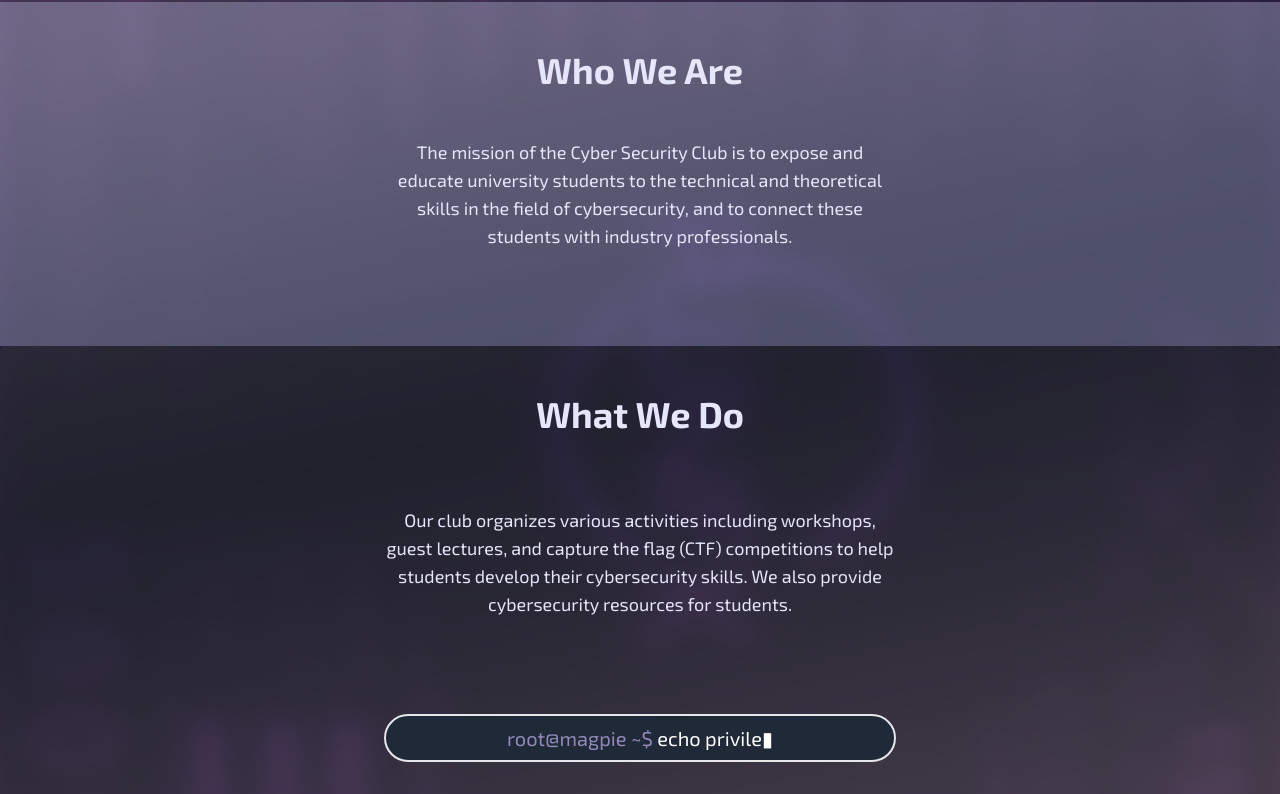
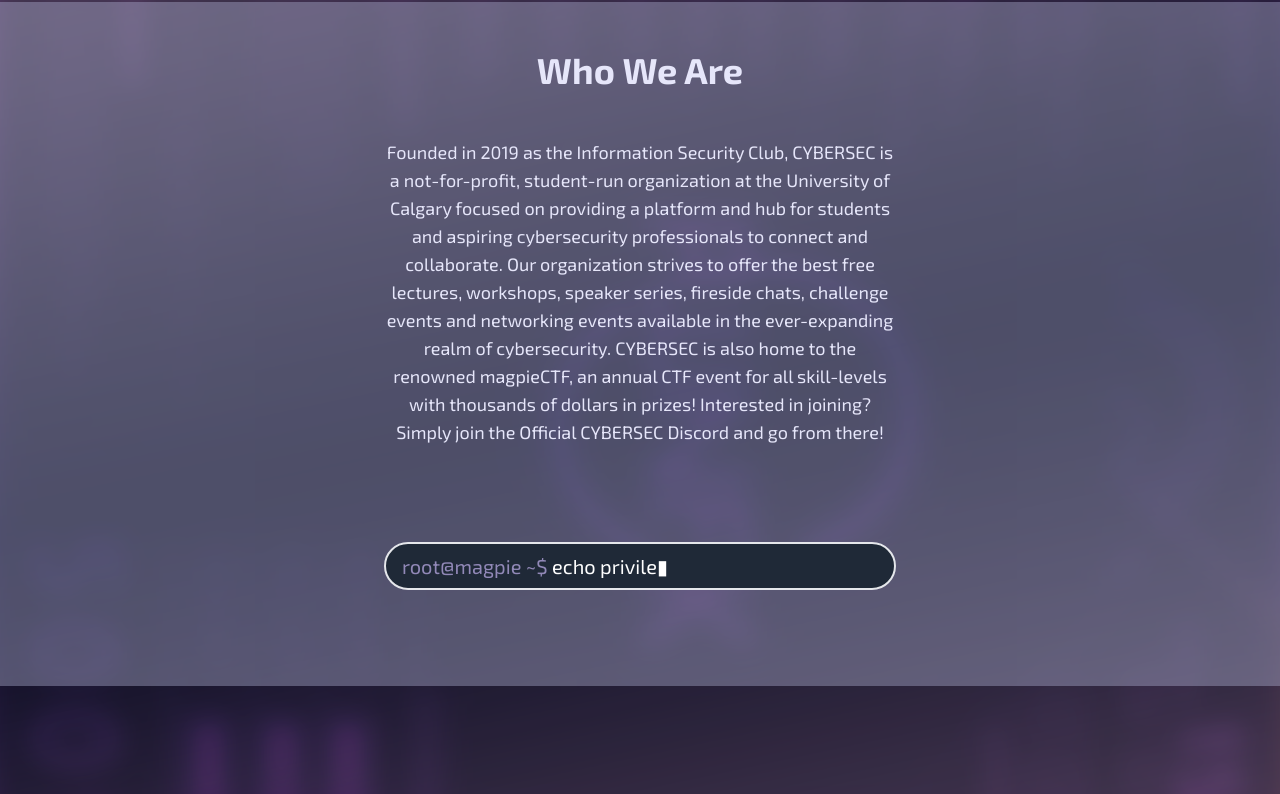
Before and after one commit to infosec-ucalgary/website, a React (Vite) app: page / in a window 1280 px wide. Shown: the part 800-1594 px from the top of the page. Built offline with nearby package versions, Linux system fonts and the light colour scheme.

Commit message:
added liam's card and updated "Who we are" section

```diff
--- a/src/data/execs.ts
+++ b/src/data/execs.ts
@@ -62,4 +62,12 @@
     position: "Director",
     card: "/images/cards/EC2_B01-Director_Christina.webp",
   },
+
+  {
+    id: 10,
+    firstName: "Liam",
+    lastName: "Major",
+    position: "VP Academic",
+    card: "/images/cards/EC2_A09-VPAcademic_Liam.webp",
+  }
 ];
--- a/src/views/Home.tsx
+++ b/src/views/Home.tsx
@@ -42,26 +42,20 @@
           <p className="text-center text-4xl font-bold">Who We Are</p>
           <div className="w-5/6 md:w-2/3 xl:w-2/5 mx-auto py-12">
             <p className="text-center text-lg">
-              The mission of the Cyber Security Club is to expose and educate
-              university students to the technical and theoretical skills in the
-              field of cybersecurity, and to connect these students with
-              industry professionals.
+              Founded in 2019 as the Information Security Club, CYBERSEC is a
+              not-for-profit, student-run organization at the University of
+              Calgary focused on providing a platform and hub for students and
+              aspiring cybersecurity professionals to connect and collaborate.
+              Our organization strives to offer the best free lectures,
+              workshops, speaker series, fireside chats, challenge events and
+              networking events available in the ever-expanding realm of
+              cybersecurity. CYBERSEC is also home to the renowned magpieCTF, an
+              annual CTF event for all skill-levels with thousands of dollars in
+              prizes! Interested in joining? Simply join the Official CYBERSEC
+              Discord and go from there!
             </p>
           </div>
-        </section>
-        <section
-          className="w-full bg-dark-gray py-12 text-center text-lavendar bg-opacity-40 rounded"
-          data-aos="slide-left"
-        >
-          <p className="text-4xl font-bold mb-6">What We Do</p>
-          <div className="w-5/6 md:w-2/3 xl:w-2/5 mx-auto py-12">
-            <p className="text-center text-lg">
-              Our club organizes various activities including workshops, guest
-              lectures, and capture the flag (CTF) competitions to help students
-              develop their cybersecurity skills. We also provide cybersecurity
-              resources for students.
-            </p>
-          </div>
+
           <div className="w-5/6 md:w-2/3 xl:w-2/5 mx-auto py-12 overflow-hidden">
             <div className="border-2 bg-gray-800 rounded-full py-2 px-4 text-xl">
               <span className="text-[#9289b8]">root@magpie ~$ </span>
@@ -86,6 +80,7 @@
             </div>
           </div>
         </section>
+
       </div>
     </section>
   );
```
Also changed, not shown: public/images/cards/EC2_A09-VPAcademic_Liam.webp (added).
